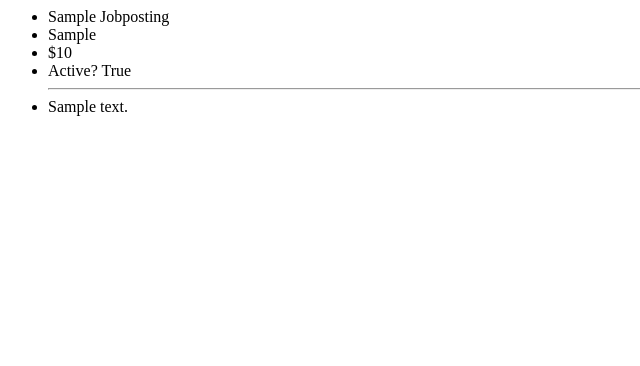
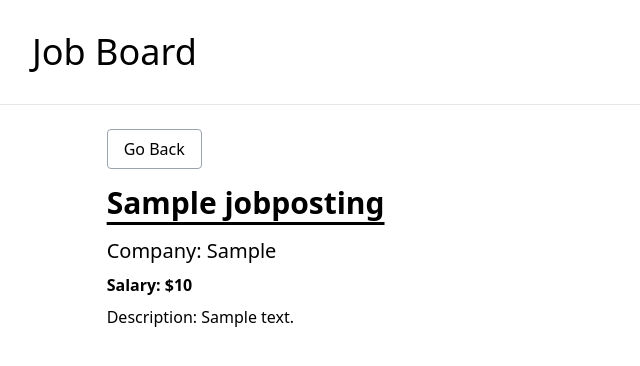
Before and after one commit to jeffgrahamcodes/job-board, a Django app: page /job/1/ in a window 1280 px wide. Shown: the top 366 px of the page, without its empty margins (0-640 px from the left). Run offline with Django 5.2, Linux system fonts and the light colour scheme; tables that the repository leaves empty hold one stand-in row (values such as "Sample post"); some libraries are stand-ins or nearby versions.

Commit message:
add styling

```diff
--- /dev/null
+++ b/job_board/templates/job_board/_base.html
@@ -0,0 +1,21 @@
+<!DOCTYPE html>
+<html lang="en">
+<head>
+  <meta charset="UTF-8">
+  <meta name="viewport" content="width=device-width, initial-scale=1.0">
+  <title>Job Board</title>
+  <script src="https://cdn.tailwindcss.com"></script>
+</head>
+<body>
+  <div class="mb-8">
+    <h1 class="text-4xl py-8 pl-8">
+      <a href="{% url 'home' %}">Job Board</a>
+    </h1>
+    <hr>
+  </div>
+  <div class="container mx-auto mb-8">
+    {% block content%}
+    {% endblock content%}
+  </div>
+</body>
+</html>
--- a/job_board/templates/job_board/detail.html
+++ b/job_board/templates/job_board/detail.html
@@ -1,11 +1,12 @@
+{% extends 'job_board/_base.html' %}
 {% load humanize %}
-<html>
-  <ul>
-    <li>{{ posting.title|title }}</li>
-    <li>{{ posting.company|title }}</li>
-    <li>${{ posting.salary|intcomma }}</li>
-    <li>Active? {{ posting.is_active }}</li>
-    <hr>
-    <li>{{ posting.description }}</li>
-  </ul>
-</html>
+
+{% block content %}
+<div class="w-10/12 mx-auto">
+  <p class="pb-6"><a href="{% url 'home' %}" class="border border-gray-400 rounded px-4 py-2 hover:bg-gray-200">Go Back</a></p>
+  <h1 class="text-3xl font-semibold pb-4 underline underline-offset-8">{{ posting.title }}</h1>
+  <p class="pb-2 text-xl">Company: {{ posting.company }}</p>
+  <p class="pb-2 font-semibold">Salary: ${{ posting.salary|intcomma }}</p>
+  <p>Description: {{ posting.description  }}</p>
+</div>
+{% endblock content %}
--- a/job_board/urls.py
+++ b/job_board/urls.py
@@ -3,6 +3,6 @@ from django.urls import path
 from .views import index, job_detail
 
 urlpatterns = [
-    path('', index),
+    path('', index, name='home'),
     path('job/<int:pk>/', job_detail, name='job-detail'),
 ]
```
Also changed, not shown: job_board/templates/job_board/index.html (+15 -5 lines).
